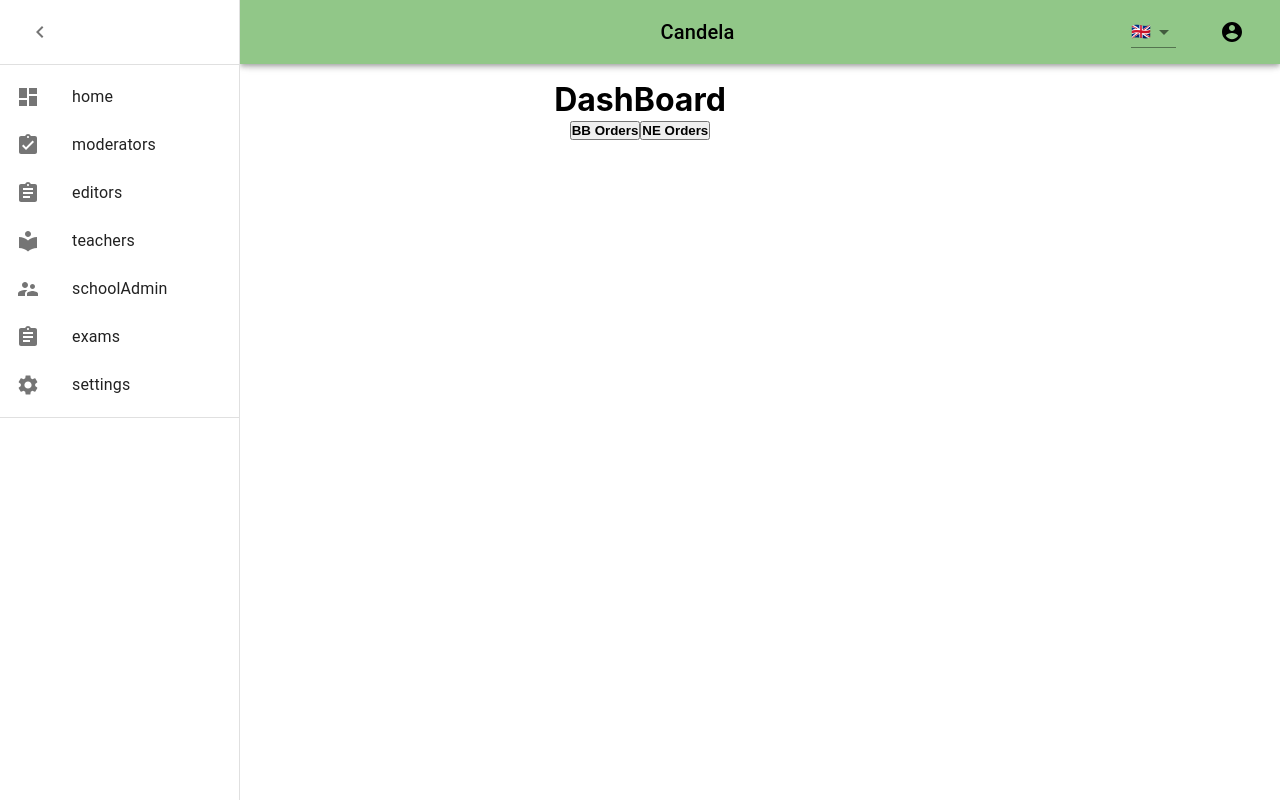
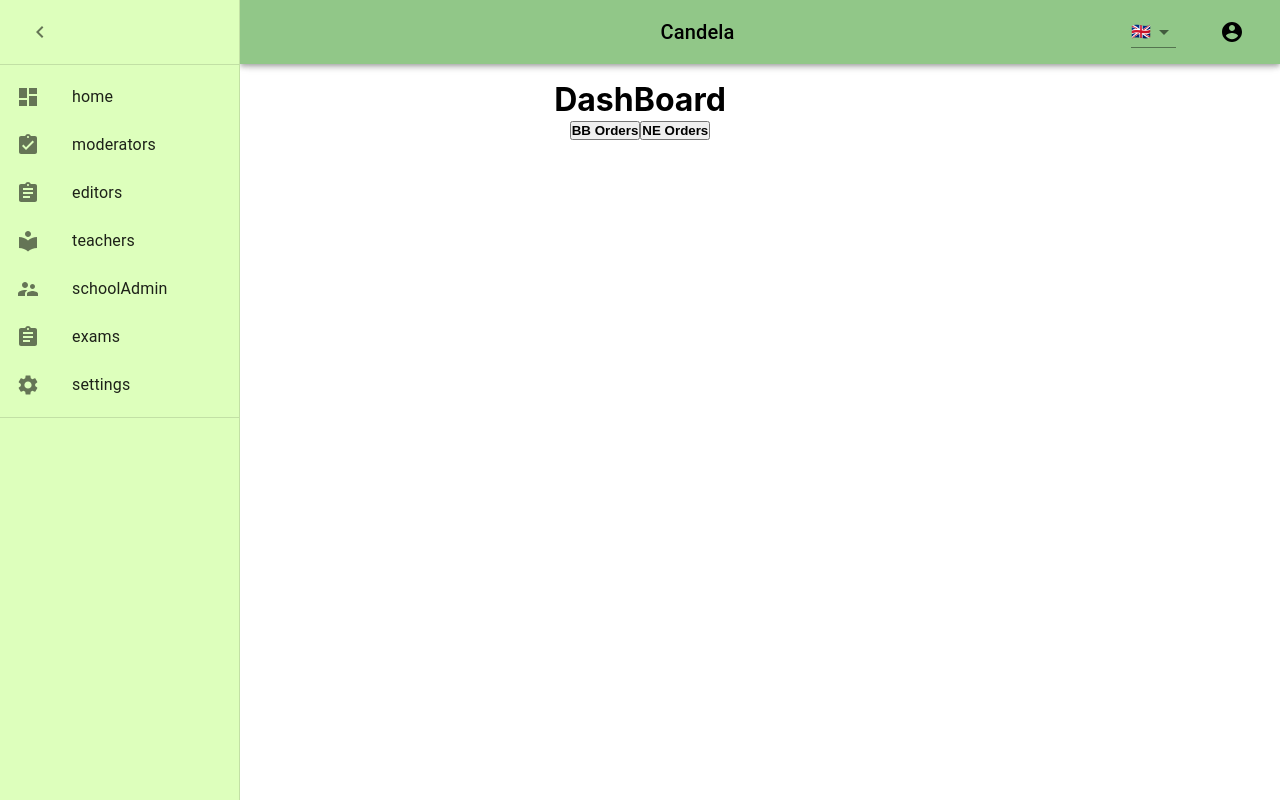
Before and after one commit to msymbolEJA/frontend_candela, a React (Create React App) app: page / in a window 1280 px wide. Built offline with nearby package versions, Linux system fonts and the light colour scheme.

Commit message:
feat: change sidebar color

```diff
--- a/src/components/navbar/Sidebar.js
+++ b/src/components/navbar/Sidebar.js
@@ -99,6 +99,7 @@ const useStyles = makeStyles((theme) => ({
   },
   drawerOpen: {
     width: drawerWidth,
+    backgroundColor: "#ddffbc",
     transition: theme.transitions.create("width", {
       easing: theme.transitions.easing.sharp,
       duration: theme.transitions.duration.enteringScreen,
@@ -110,6 +111,7 @@ const useStyles = makeStyles((theme) => ({
       duration: theme.transitions.duration.leavingScreen,
     }),
     overflowX: "hidden",
+    backgroundColor: "#ddffbc",
     width: theme.spacing(7) + 1,
     [theme.breakpoints.up("sm")]: {
       width: theme.spacing(9) + 1,
```
